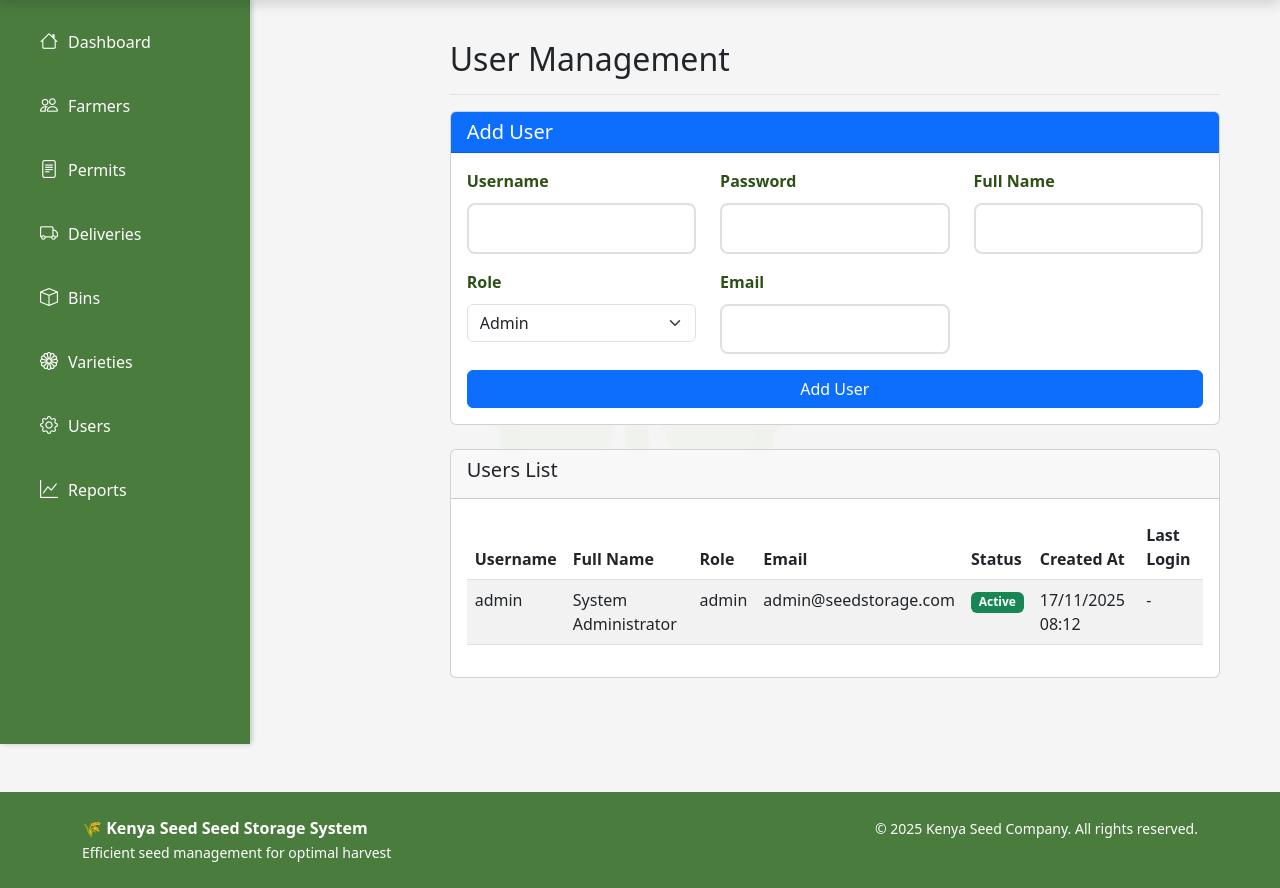
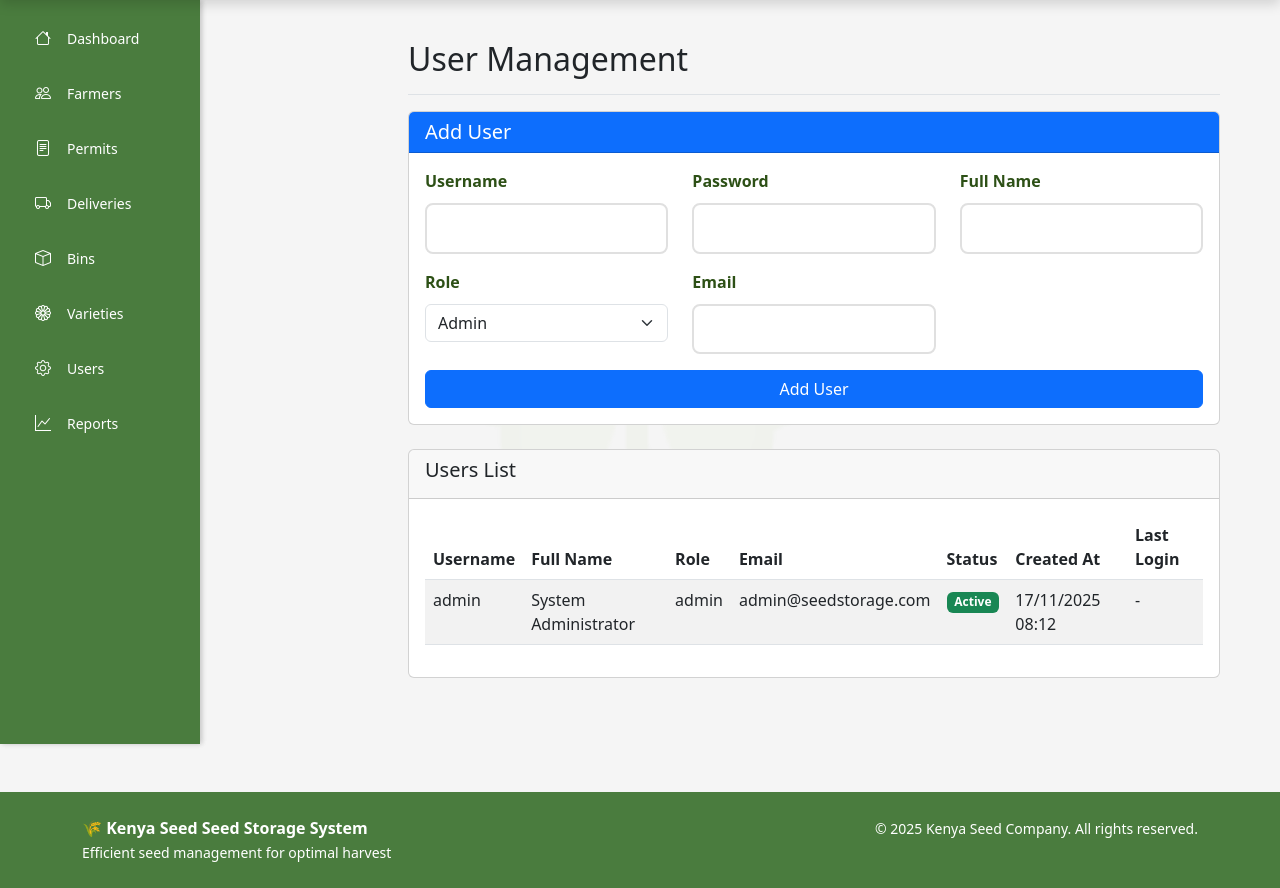
Before and after one commit to Lipasbrian/Seed-Storage-Management-system, a PHP site: page /users.php in a window 1280 px wide. Shown: the part 56-944 px from the top of the page. Run offline with PHP 8.4, Linux system fonts and the light colour scheme; a user stored in the database is signed in; data comes from the database, SQL or seed files in the repository; some libraries are stand-ins or nearby versions.

Commit message:
Optimize sidebar size and add content shifting animation
- Reduce sidebar width from 250px to 200px for compact design
- Reduce menu font size and padding for smaller sidebar
- Add content container shifting when sidebar toggles
- Main content smoothly moves to accommodate sidebar visibility
- Improve responsive behavior for smaller screens
- Add expanded class to dashboard container for animation

```diff
--- a/css/style.css
+++ b/css/style.css
@@ -358,7 +358,7 @@ body.dashboard-page {
   position: fixed;
   top: 56px;
   left: 0;
-  width: 250px;
+  width: 200px;
   height: calc(100vh - 56px);
   background-color: var(--kenya-seed-light-green);
   z-index: 999;
@@ -378,11 +378,12 @@ body.dashboard-page {
   font-weight: 500;
   transition: all 0.3s ease;
   border-left: 4px solid transparent;
-  margin-bottom: 5px;
-  padding: 12px 20px;
+  margin-bottom: 3px;
+  padding: 10px 15px;
   display: flex;
   align-items: center;
-  gap: 10px;
+  gap: 12px;
+  font-size: 14px;
 }
 
 .sidebar .nav-link:hover,
@@ -393,13 +394,18 @@ body.dashboard-page {
 }
 
 .sidebar .nav-link i {
-  font-size: 18px;
+  font-size: 16px;
+  min-width: 20px;
 }
 
 /* Main content adjustments */
 .dashboard-container {
-  margin-left: 250px;
+  margin-left: 200px;
   transition: margin-left 0.3s ease;
+}
+
+.dashboard-container.expanded {
+  margin-left: 0;
 }
 
 /* Navbar adjustments */
--- a/includes/footer.php
+++ b/includes/footer.php
@@ -25,12 +25,14 @@
     // Sidebar toggle functionality
     const sidebarToggle = document.getElementById('sidebarToggle');
     const sidebar = document.getElementById('sidebar');
+    const dashboardContainer = document.querySelector('.dashboard-container');
 
-    if (sidebarToggle && sidebar) {
+    if (sidebarToggle && sidebar && dashboardContainer) {
         sidebarToggle.addEventListener('click', function(e) {
             e.preventDefault();
             e.stopPropagation();
             sidebar.classList.toggle('hide');
+            dashboardContainer.classList.toggle('expanded');
         });
 
         // Close sidebar when a link is clicked on mobile
@@ -38,6 +40,7 @@
             link.addEventListener('click', function() {
                 if (window.innerWidth < 768) {
                     sidebar.classList.add('hide');
+                    dashboardContainer.classList.add('expanded');
                 }
             });
         });
@@ -46,6 +49,7 @@
         document.addEventListener('click', function(e) {
             if (window.innerWidth < 768 && !sidebar.contains(e.target) && !sidebarToggle.contains(e.target)) {
                 sidebar.classList.add('hide');
+                dashboardContainer.classList.add('expanded');
             }
         });
     }
```
